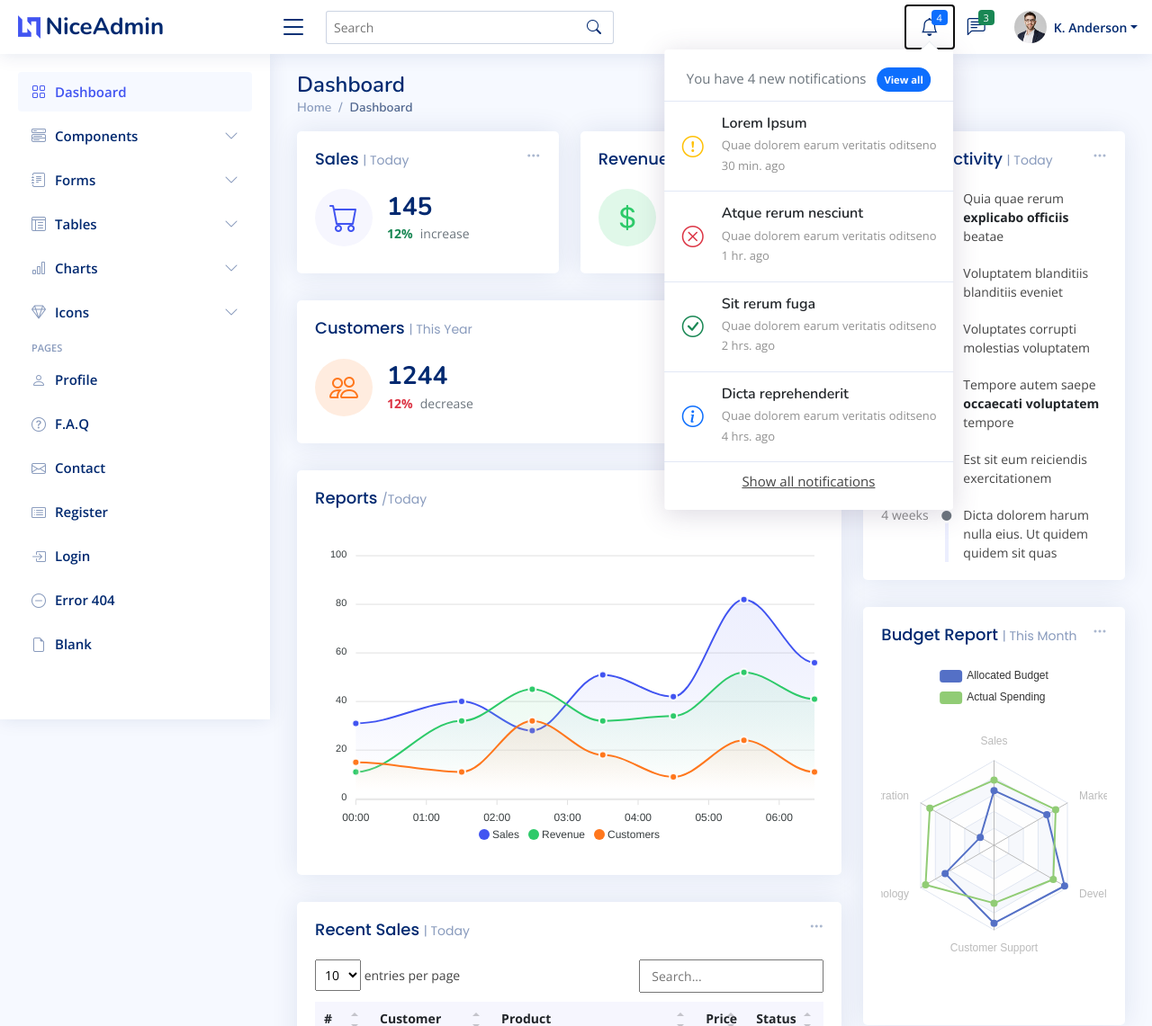
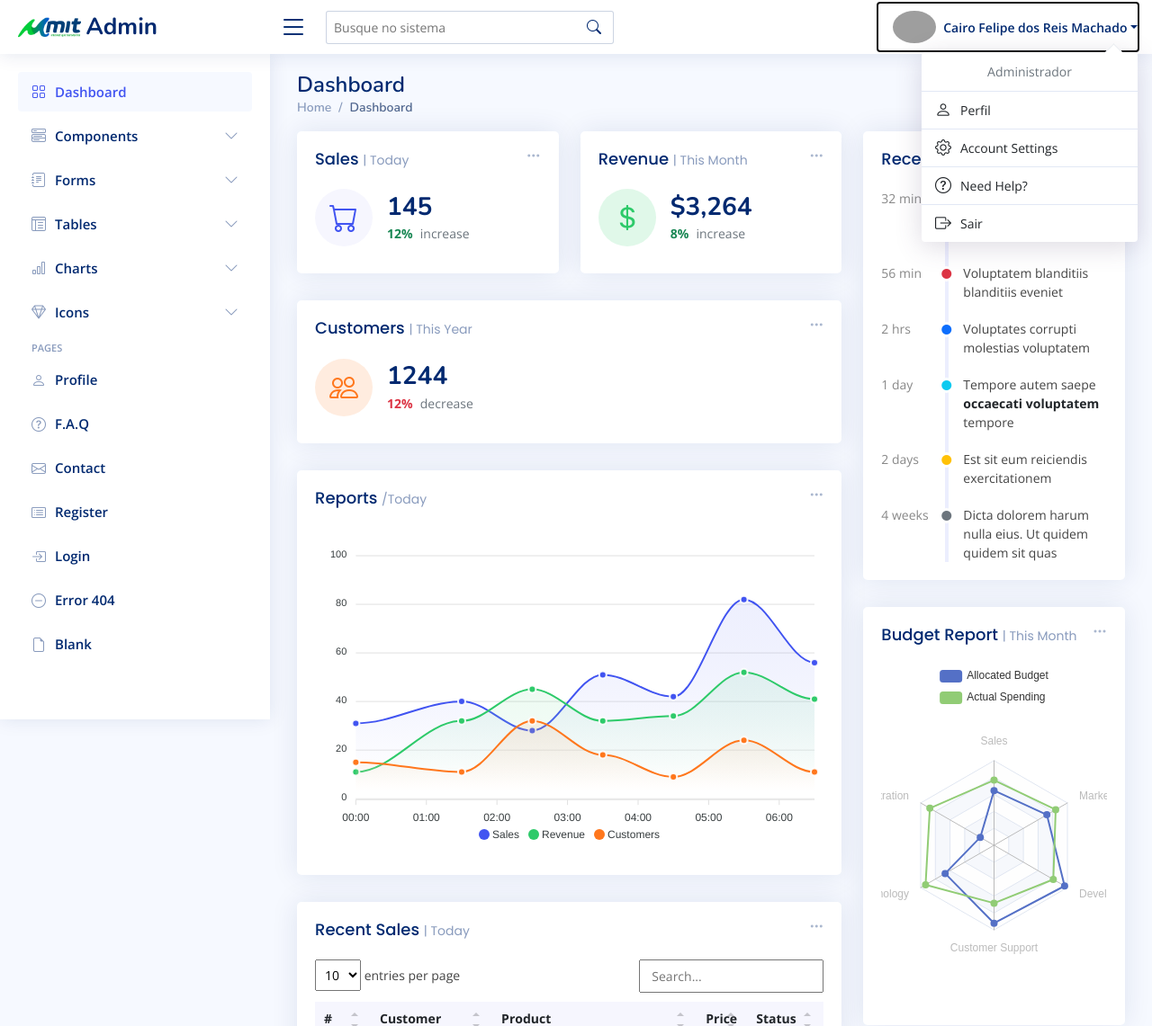
Before and after one commit to cairofelipedev/php-mit, a PHP site: page /admin/index.php in a window 1280 px wide, after a click on "Cairo Felipe dos Reis Machado". Shown: the top 1141 px of the page at 90% size. Run offline with PHP 8.4, Linux system fonts and the light colour scheme; a user stored in the database is signed in; some libraries are stand-ins or nearby versions; grey boxes are pictures that could not be loaded.

Commit message:
inciando dashboard

```diff
--- a/admin/assets/css/style.css
+++ b/admin/assets/css/style.css
@@ -506,6 +506,7 @@
 .header-nav .profile {
   min-width: 240px;
   padding-bottom: 0;
+  padding-top: 0;
 }
 .header-nav .profile .dropdown-header h6 {
   font-size: 18px;
--- a/admin/classes/logar.php
+++ b/admin/classes/logar.php
@@ -23,8 +23,6 @@
         return $this->pass;
     }
 
-
-
     public function logar()
     {
         $pdo = parent::getDB();
@@ -44,6 +42,7 @@
             $_SESSION['type'] = $dados->type;
             $_SESSION['pass'] = $dados->pass;
             $_SESSION['store'] = $dados->store;
+            $_SESSION['img'] = $dados->img;
             $_SESSION['id'] = $dados->id;
 
 
--- a/admin/index.php
+++ b/admin/index.php
@@ -1,11 +1,21 @@
+<?php
+session_start();
+date_default_timezone_set('America/Sao_Paulo');
+require_once 'dbconfig.php';
+ini_set('default_charset', 'utf-8');
+if (isset($_SESSION['logado'])) :
+else :
+  header("Location:../index.php");
+endif;
+?>
 <!DOCTYPE html>
-<html lang="en">
+<html lang="pt-br">
 
 <head>
   <meta charset="utf-8">
   <meta content="width=device-width, initial-scale=1.0" name="viewport">
 
-  <title>Dashboard - NiceAdmin Bootstrap Template</title>
+  <title>MIT ADMIN</title>
   <meta content="" name="description">
   <meta content="" name="keywords">
 
@@ -28,13 +38,6 @@
 
   <!-- Template Main CSS File -->
   <link href="assets/css/style.css" rel="stylesheet">
-
-  <!-- =======================================================
-  * Template Name: NiceAdmin - v2.1.0
-  * Template URL: https://bootstrapmade.com/nice-admin-bootstrap-admin-html-template/
-  * Author: BootstrapMade.com
-  * License: https://bootstrapmade.com/license/
-  ======================================================== -->
 </head>
 
 <body>
@@ -44,15 +47,15 @@
 
     <div class="d-flex align-items-center justify-content-between">
       <a href="index.html" class="logo d-flex align-items-center">
-        <img src="assets/img/logo.png" alt="">
-        <span class="d-none d-lg-block">NiceAdmin</span>
+        <img src="../assets/img/logo-mit.png" alt="">
+        <span class="d-none d-lg-block">Admin</span>
       </a>
       <i class="bi bi-list toggle-sidebar-btn"></i>
     </div><!-- End Logo -->
 
     <div class="search-bar">
       <form class="search-form d-flex align-items-center" method="POST" action="#">
-        <input type="text" name="query" placeholder="Search" title="Enter search keyword">
+        <input type="text" name="query" placeholder="Busque no sistema" title="Enter search keyword">
         <button type="submit" title="Search"><i class="bi bi-search"></i></button>
       </form>
     </div><!-- End Search Bar -->
@@ -66,167 +69,28 @@
           </a>
         </li><!-- End Search Icon-->
 
-        <li class="nav-item dropdown">
+        <li class="nav-item dropdown pe-3">
 
-          <a class="nav-link nav-icon" href="#" data-bs-toggle="dropdown">
-            <i class="bi bi-bell"></i>
-            <span class="badge bg-primary badge-number">4</span>
-          </a><!-- End Notification Icon -->
+          <a class="nav-link nav-profile d-flex align-items-center pe-0" href="#" data-bs-toggle="dropdown">
+            <img src="./uploads/users/<?php echo $_SESSION['img']; ?>" onerror="this.src='./assets/img/semperfil.png'" alt="Profile" class="rounded-circle">
+            <span class="d-none d-md-block dropdown-toggle ps-2"><?php echo $_SESSION['name']; ?></span>
+          </a><!-- End Profile Iamge Icon -->
 
-          <ul class="dropdown-menu dropdown-menu-end dropdown-menu-arrow notifications">
+          <ul class="dropdown-menu dropdown-menu-end dropdown-menu-arrow profile">
             <li class="dropdown-header">
-              You have 4 new notifications
-              <a href="#"><span class="badge rounded-pill bg-primary p-2 ms-2">View all</span></a>
+              <span>
+                <?php if ($_SESSION['type'] == 1) {
+                  echo "Administrador";
+                }; ?>
+              </span>
             </li>
             <li>
               <hr class="dropdown-divider">
             </li>
-
-            <li class="notification-item">
-              <i class="bi bi-exclamation-circle text-warning"></i>
-              <div>
-                <h4>Lorem Ipsum</h4>
-                <p>Quae dolorem earum veritatis oditseno</p>
-                <p>30 min. ago</p>
-              </div>
-            </li>
-
-            <li>
-              <hr class="dropdown-divider">
-            </li>
-
-            <li class="notification-item">
-              <i class="bi bi-x-circle text-danger"></i>
-              <div>
-                <h4>Atque rerum nesciunt</h4>
-                <p>Quae dolorem earum veritatis oditseno</p>
-                <p>1 hr. ago</p>
-              </div>
-            </li>
-
-            <li>
-              <hr class="dropdown-divider">
-            </li>
-
-            <li class="notification-item">
-              <i class="bi bi-check-circle text-success"></i>
-              <div>
-                <h4>Sit rerum fuga</h4>
-                <p>Quae dolorem earum veritatis oditseno</p>
-                <p>2 hrs. ago</p>
-              </div>
-            </li>
-
-            <li>
-              <hr class="dropdown-divider">
-            </li>
-
-            <li class="notification-item">
-              <i class="bi bi-info-circle text-primary"></i>
-              <div>
-                <h4>Dicta reprehenderit</h4>
-                <p>Quae dolorem earum veritatis oditseno</p>
-                <p>4 hrs. ago</p>
-              </div>
-            </li>
-
-            <li>
-              <hr class="dropdown-divider">
-            </li>
-            <li class="dropdown-footer">
-              <a href="#">Show all notifications</a>
-            </li>
-
-          </ul><!-- End Notification Dropdown Items -->
-
-        </li><!-- End Notification Nav -->
-
-        <li class="nav-item dropdown">
-
-          <a class="nav-link nav-icon" href="#" data-bs-toggle="dropdown">
-            <i class="bi bi-chat-left-text"></i>
-            <span class="badge bg-success badge-number">3</span>
-          </a><!-- End Messages Icon -->
-
-          <ul class="dropdown-menu dropdown-menu-end dropdown-menu-arrow messages">
-            <li class="dropdown-header">
-              You have 3 new messages
-              <a href="#"><span class="badge rounded-pill bg-primary p-2 ms-2">View all</span></a>
-            </li>
-            <li>
-              <hr class="dropdown-divider">
-            </li>
-
-            <li class="message-item">
-              <a href="#">
-                <img src="assets/img/messages-1.jpg" alt="" class="rounded-circle">
-                <div>
-                  <h4>Maria Hudson</h4>
-                  <p>Velit asperiores et ducimus soluta repudiandae labore officia est ut...</p>
-                  <p>4 hrs. ago</p>
-                </div>
-              </a>
-            </li>
-            <li>
-              <hr class="dropdown-divider">
-            </li>
-
-            <li class="message-item">
-              <a href="#">
-                <img src="assets/img/messages-2.jpg" alt="" class="rounded-circle">
-                <div>
-                  <h4>Anna Nelson</h4>
-                  <p>Velit asperiores et ducimus soluta repudiandae labore officia est ut...</p>
-                  <p>6 hrs. ago</p>
-                </div>
-              </a>
-            </li>
-            <li>
-              <hr class="dropdown-divider">
-            </li>
-
-            <li class="message-item">
-              <a href="#">
-                <img src="assets/img/messages-3.jpg" alt="" class="rounded-circle">
-                <div>
-                  <h4>David Muldon</h4>
-                  <p>Velit asperiores et ducimus soluta repudiandae labore officia est ut...</p>
-                  <p>8 hrs. ago</p>
-                </div>
-              </a>
-            </li>
-            <li>
-              <hr class="dropdown-divider">
-            </li>
-
-            <li class="dropdown-footer">
-              <a href="#">Show all messages</a>
-            </li>
-
-          </ul><!-- End Messages Dropdown Items -->
-
-        </li><!-- End Messages Nav -->
-
-        <li class="nav-item dropdown pe-3">
-
-          <a class="nav-link nav-profile d-flex align-items-center pe-0" href="#" data-bs-toggle="dropdown">
-            <img src="assets/img/profile-img.jpg" alt="Profile" class="rounded-circle">
-            <span class="d-none d-md-block dropdown-toggle ps-2">K. Anderson</span>
-          </a><!-- End Profile Iamge Icon -->
-
-          <ul class="dropdown-menu dropdown-menu-end dropdown-menu-arrow profile">
-            <li class="dropdown-header">
-              <h6>Kevin Anderson</h6>
-              <span>Web Designer</span>
-            </li>
-            <li>
-              <hr class="dropdown-divider">
-            </li>
-
             <li>
               <a class="dropdown-item d-flex align-items-center" href="users-profile.html">
                 <i class="bi bi-person"></i>
-                <span>My Profile</span>
+                <span>Perfil</span>
               </a>
             </li>
             <li>
@@ -254,9 +118,9 @@
             </li>
 
             <li>
-              <a class="dropdown-item d-flex align-items-center" href="#">
+              <a class="dropdown-item d-flex align-items-center" href="logout.php">
                 <i class="bi bi-box-arrow-right"></i>
-                <span>Sign Out</span>
+                <span>Sair</span>
               </a>
             </li>
 
```
Also changed, not shown: admin/logout.php (added, +10 -0 lines), admin/assets/img/semperfil.png (added).
